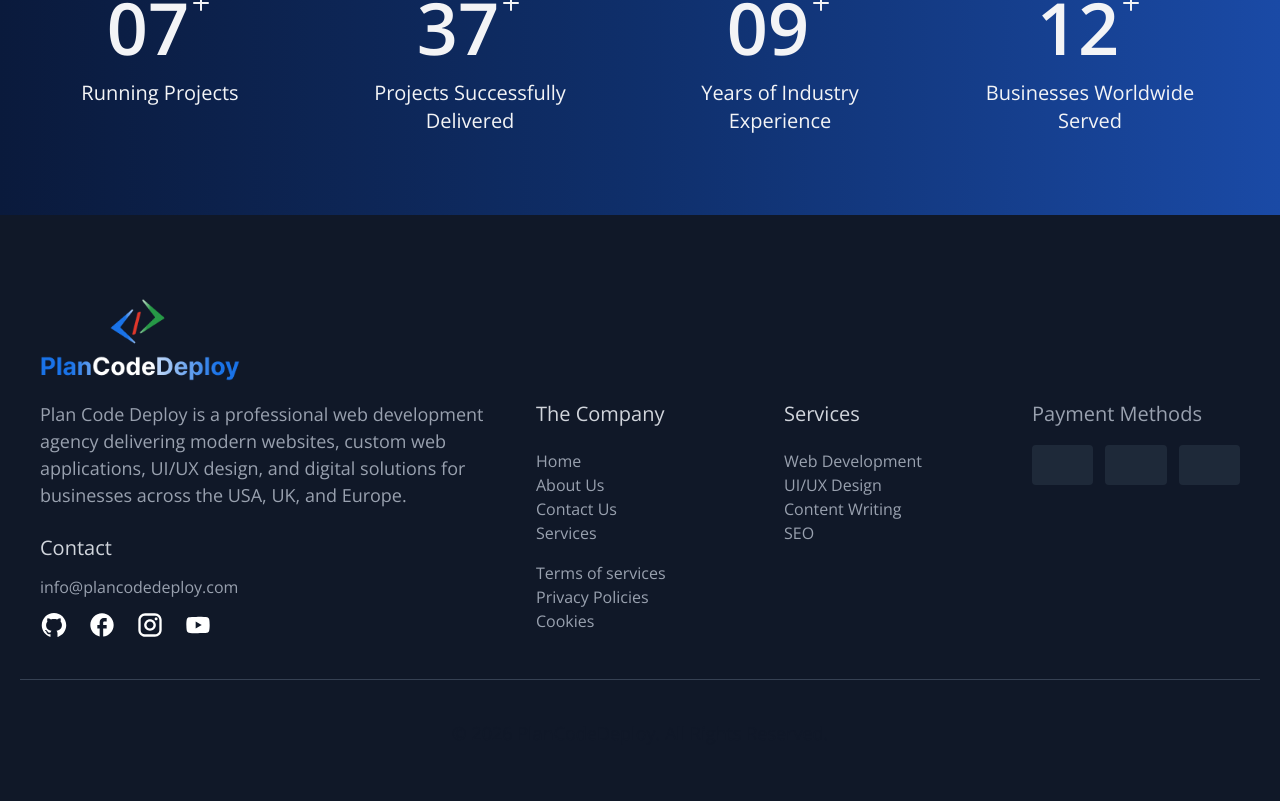
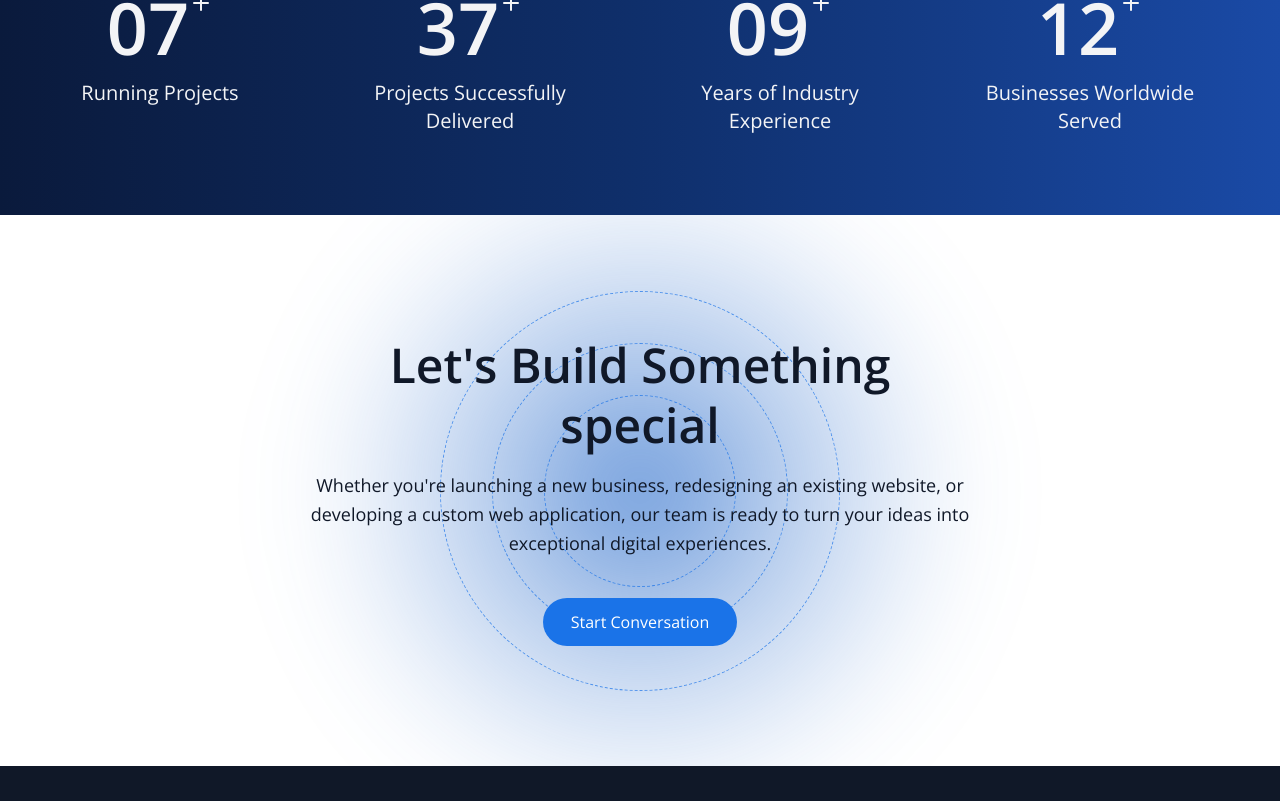
Before and after one commit to hasan-myoffice1/Plan_Code_Deploy, a React (Vite) app: page /services in a window 1280 px wide. Shown: the part 2579-3380 px from the top of the page. Built offline with nearby package versions, Linux system fonts and the light colour scheme.

Commit message:
CTA Section Added

```diff
--- /dev/null
+++ b/src/containers/CTA.jsx
@@ -0,0 +1,43 @@
+import React from 'react';
+import Button from '../components/Button';
+
+
+const CTA = () => {
+
+    const buttonInfo = { text: "Start Conversation", link: "/contact", class: "bg-primaryColor text-white mt-10" };
+
+    return (
+        <section class="relative overflow-hidden">
+            <div className="content-view py-10">
+                {/* <!-- Center glow effect --> */}
+                <div class="pointer-events-none absolute left-1/2 top-1/2 -z-10 -translate-x-1/2 -translate-y-1/2"
+                    aria-hidden="true">
+                    <div class="relative flex h-60 w-60 items-center justify-center lg:h-100 lg:w-100">
+                        {/* <!-- Color spread (center to outside fade) --> */}
+                        <div class="absolute inset-[-40%] rounded-full bg-[radial-gradient(circle,rgba(30,100,200,0.65)_0%,rgba(30,100,200,0.3)_30%,rgba(30,100,200,0.08)_55%,transparent_70%)] blur-2xl">
+                        </div>
+                        {/* <!-- Dotted circles --> */}
+                        <div class="absolute inset-0 rounded-full border border-dashed border-primaryColor/70"></div>
+                        <div class="absolute inset-[13%] rounded-full border border-dashed border-primaryColor/70"></div>
+                        <div class="absolute inset-[26%] rounded-full border border-dashed border-primaryColor/70"></div>
+                    </div>
+                </div>
+
+                {/* <!-- Content --> */}
+                <div class="mx-auto max-w-2xl text-center">
+                    <h2 class="font-semibold leading-tight text-4xl lg:text-5xl">
+                        Let's Build Something special
+                    </h2>
+                    <p class="mt-4 leading-relaxed">
+                        Whether you're launching a new business, redesigning an existing website,
+                        or developing a custom web application, our team is ready to turn your
+                        ideas into exceptional digital experiences.
+                    </p>
+                    <Button data={buttonInfo} />
+                </div>
+            </div>
+        </section>
+    );
+};
+
+export default CTA;
--- a/src/pages/Services.jsx
+++ b/src/pages/Services.jsx
@@ -6,6 +6,7 @@ import HeroServices from '/src/assets/services_page_img.png';
 import { PanelsTopLeft, CircleCheck, PencilRuler, PencilSparkles, ChartLine } from 'lucide-react';
 import Button from '../components/Button';
 import CountdownSec from '../containers/CountdownSec';
+import CTA from '../containers/CTA';
 
 const title = {subtitle:"Our Services",text:'Professional web solutions designed for', highlight:'modern businesses', afterText:""}
 
@@ -128,6 +129,7 @@ const Services = () => {
               </div>
            </section>
            <CountdownSec />
+           <CTA/>
            <Footer/>
         </>
     );
```
